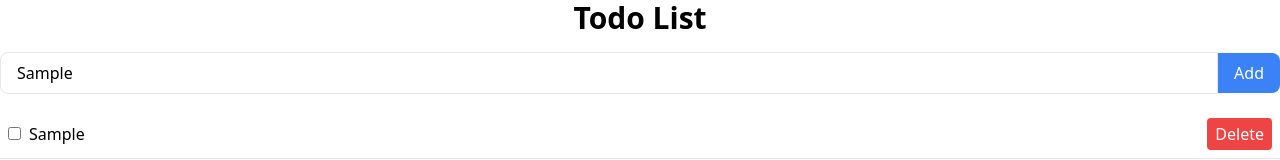
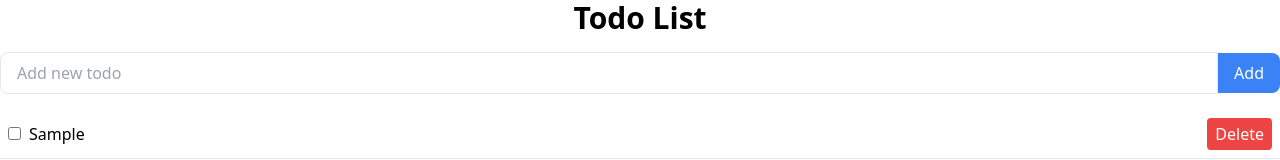
Before and after one commit to aitmamatovmusa/todo-list, a React (Create React App) app: page / in a window 1280 px wide. Both pictures are taken after typing "Sample" into the empty fields and a click on the button "Add". Shown: the top 160 px of the page. Built offline with nearby package versions, Linux system fonts and the light colour scheme.

Commit message:
Reset input after filling

```diff
--- a/src/components/TodoForm/TodoForm.js
+++ b/src/components/TodoForm/TodoForm.js
@@ -2,19 +2,27 @@ import { useState } from "react"
 import "./todoForm.scss"
 
 function TodoForm() {
-  const [newTodo, setNewTodo] = useState()
+  const [newTodo, setNewTodo] = useState({
+    value: "",
+    completed: false
+  })
   const [todoList, setTodoList] = useState([])
 
   function handleNewTodo(event) {
     setNewTodo({
+      ...newTodo,
       value: event.target.value,
-      completed: false
     })
   }
 
   function createNewTodo(event) {
     event.preventDefault()
-    setTodoList([...todoList, newTodo])
+
+    const newTodoValue = newTodo.value.trim()
+    if (newTodoValue) {
+      setTodoList([...todoList, newTodo])
+      setNewTodo({ ...newTodo, value: "" })
+    }
   }
 
   function completeTodo(idx) {
@@ -40,7 +48,11 @@ function TodoForm() {
     <div className="todo-container">
       <h1 className="todo-title">Todo List</h1>
       <form className="todo-form">
-        <input type="text" className="todo-input" onChange={handleNewTodo} placeholder="Add new todo" />
+        <input
+          type="text" className="todo-input"
+          onChange={handleNewTodo} placeholder="Add new todo"
+          value={newTodo.value}
+        />
         <button onClick={createNewTodo} type="submit" className="todo-btn-add">Add</button>
       </form>
       <ul className="todo-list">
@@ -50,7 +62,7 @@ function TodoForm() {
               key={idx}
               className="todo-item"
             >
-              <div className={todo.completed && 'todo-completed'}>
+              <div className={todo.completed ? 'todo-completed' : ''}>
                 <input
                   type="checkbox"
                   className="mr-2"
```
